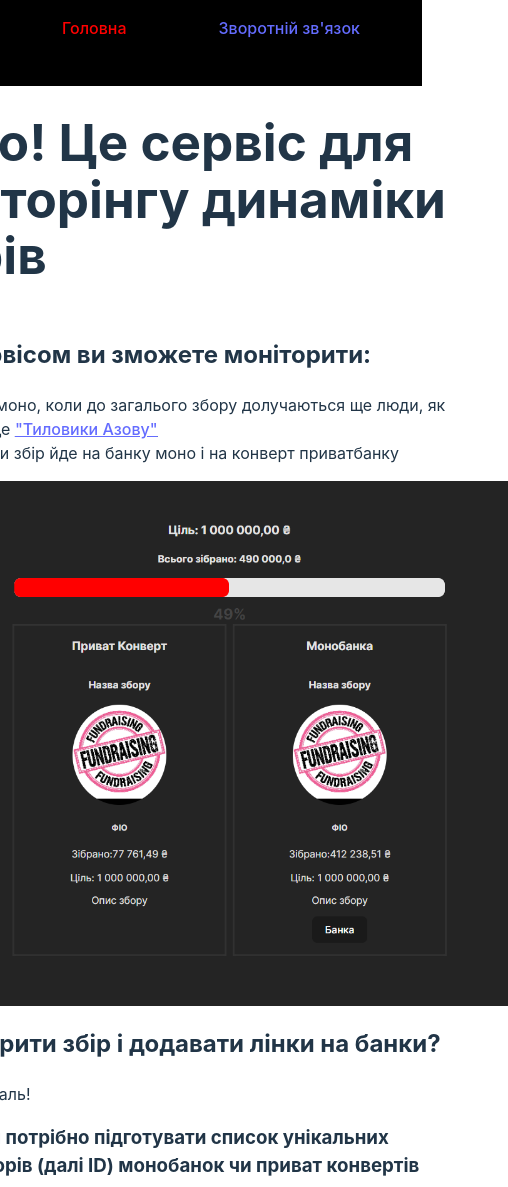
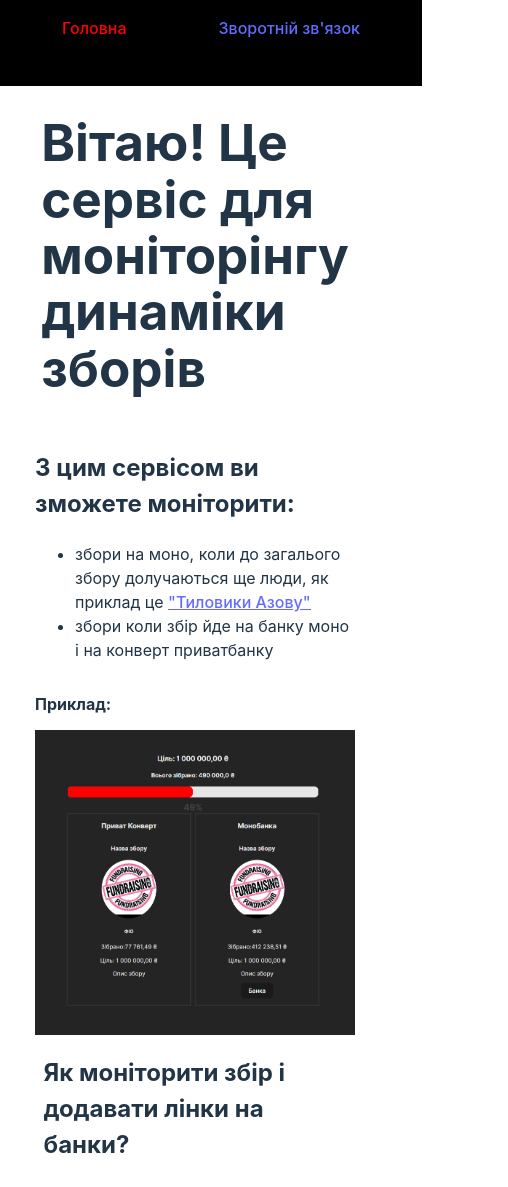
Before and after one commit to iluhaar/fundraising-app, a React (Vite) app: page / in a window 390 px wide. Shown: the top 1187 px of the page, 508 px wide, since content can reach past the window. Built offline with nearby package versions, Linux system fonts and the light colour scheme.

Commit message:
fix mobile styles at home page

```diff
--- a/src/App.css
+++ b/src/App.css
@@ -57,9 +57,28 @@ a:active {
     flex-direction: column-reverse;
     row-gap: 1rem;
     margin: 2rem;
+    max-width: 100vw;
+    width: 90vw;
   }
   .jars_wrapper {
     flex-direction: column;
+  }
+  .home__wrapper {
+    display: flex;
+    padding: 1.5rem;
+  }
+  .home__wrapper section {
+    max-width: 100vw;
+  }
+  .home__wrapper div {
+    display: flex;
+    flex-direction: column;
+    justify-content: flex-start;
+    align-items: flex-start;
+  }
+  .home__wrapper .previewImg,
+  .stepsImg {
+    width: 20rem;
   }
 }
 .totalComponent h4,
--- a/src/Components/Home/Home.tsx
+++ b/src/Components/Home/Home.tsx
@@ -13,7 +13,7 @@ export const Home = () => {
       <h1>Вітаю! Це сервіс для моніторінгу динаміки зборів</h1>
       <section>
         <h2>З цим сервісом ви зможете моніторити:</h2>
-        <ul style={{ textAlign: "initial" }}>
+        <ul style={{ textAlign: "initial", textWrap: "pretty" }}>
           <li>
             збори на моно, коли до загалього збору долучаються ще люди, як
             приклад це{" "}
@@ -29,8 +29,15 @@ export const Home = () => {
           <li>збори коли збір йде на банку моно і на конверт приватбанку</li>
         </ul>
         <div style={{ display: "flex" }}>
-          <strong>Приклад:</strong>
-          <img src={previewImg} width="550" alt="preview image" />
+          <strong>
+            <p>Приклад:</p>
+          </strong>
+          <img
+            src={previewImg}
+            className="previewImg"
+            width="550"
+            alt="preview image"
+          />
         </div>
       </section>
       <section>
@@ -69,6 +76,7 @@ export const Home = () => {
                 src={firstStepMono}
                 alt="Відкриваємо посилання на монобанку"
                 width="550"
+                className="stepsImg"
               />
             </details>
 
@@ -80,6 +88,7 @@ export const Home = () => {
                   src={secondStepMono}
                   alt="Відкриваємо посилання на монобанку"
                   width="550"
+                  className="stepsImg"
                 />
               </details>
             </li>
@@ -92,6 +101,7 @@ export const Home = () => {
                   alt='
             У вкладці що вікрилась копіюєте все що після "longJarId=" і до "&"'
                   width="550"
+                  className="stepsImg"
                 />
               </details>
             </li>
@@ -116,6 +126,7 @@ export const Home = () => {
                   src={privatStep}
                   alt="Відкриваємо посилання на конверт"
                   width="550"
+                  className="stepsImg"
                 />
               </details>
             </li>
```
